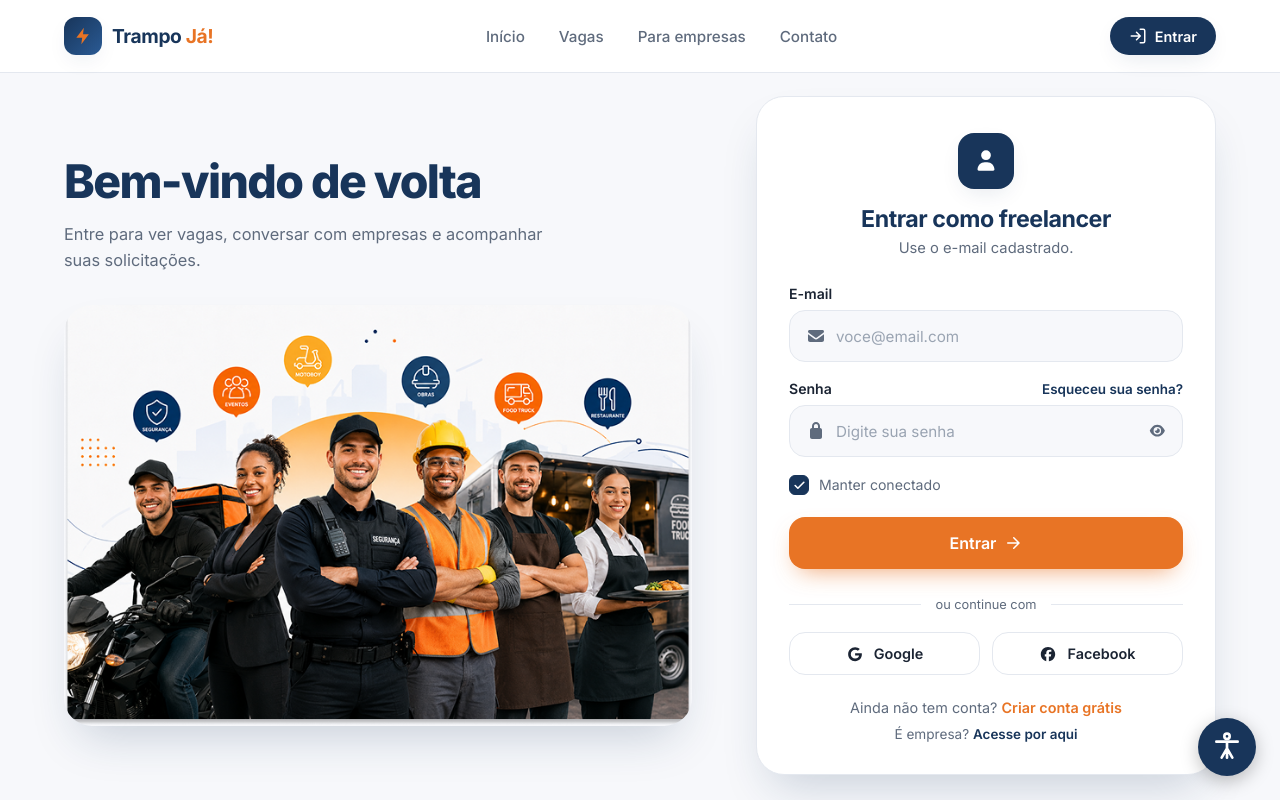
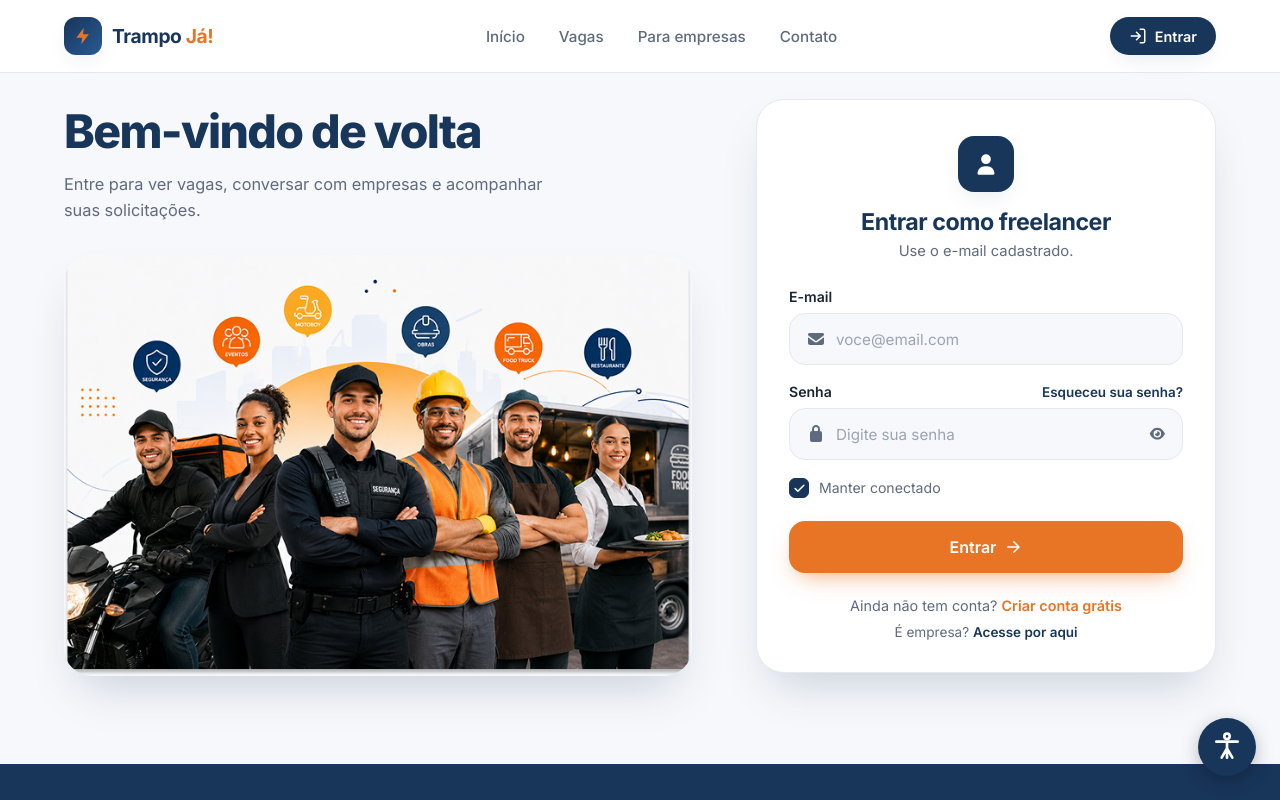
Before and after one commit to GabrielJum/-Front-End-TrampoJa, an Angular app in the folder front-end/: page /freelancers/login in a window 1280 px wide. Shown: the top 800 px of the page. Built offline with nearby package versions, Linux system fonts and the light colour scheme.

Commit message:
Ajustando texto de link

```diff
--- a/front-end/src/app/pages/Enterprise/authEnterprise/register/register.html
+++ b/front-end/src/app/pages/Enterprise/authEnterprise/register/register.html
@@ -177,7 +177,7 @@
       </p>
 
       <p class="switch switch--muted">
-        É freelancer? <a routerLink="/freelancers/login" class="link">Acesse por aqui</a>
+        É freelancer? <a routerLink="/freelancers/cadastro" class="link">Cadastre sua conta</a>
       </p>
     </section>
   </div>
--- a/front-end/src/app/pages/Freelancer/auth-freelancer/login/login.html
+++ b/front-end/src/app/pages/Freelancer/auth-freelancer/login/login.html
@@ -108,7 +108,7 @@
       </form>
 
       <!-- ---------- OUTRAS FORMAS ---------- -->
-      <div class="divider"><span>ou continue com</span></div>
+      <!-- <div class="divider"><span>ou continue com</span></div>
 
       <div class="social">
         <button type="button" class="social__btn" (click)="socialLogin('Google')">
@@ -119,7 +119,7 @@
           <fa-icon [icon]="faFacebook" size="1x"></fa-icon>
           Facebook
         </button>
-      </div>
+      </div> -->
 
       <p class="switch">
         Ainda não tem conta?
--- a/front-end/src/app/pages/Freelancer/auth-freelancer/register/register.html
+++ b/front-end/src/app/pages/Freelancer/auth-freelancer/register/register.html
@@ -148,7 +148,7 @@
       </form>
 
       <!-- ---------- OUTRAS FORMAS ---------- -->
-      <div class="divider"><span>ou continue com</span></div>
+      <!-- <div class="divider"><span>ou continue com</span></div>
 
       <div class="social">
         <button type="button" class="social__btn" (click)="socialLogin('Google')">
@@ -159,7 +159,7 @@
           <fa-icon [icon]="faFacebook" size="1x"></fa-icon>
           Facebook
         </button>
-      </div>
+      </div> -->
 
       <p class="switch">
         Já tem uma conta?
```
